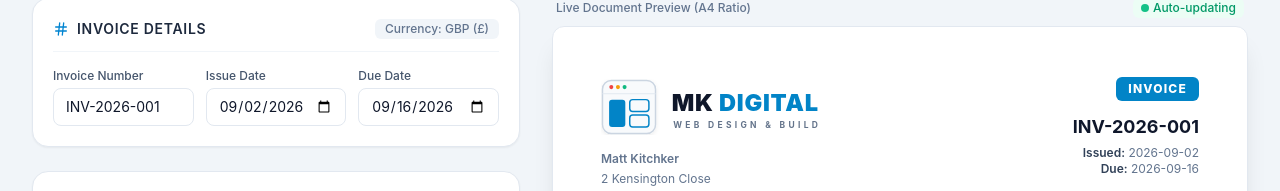
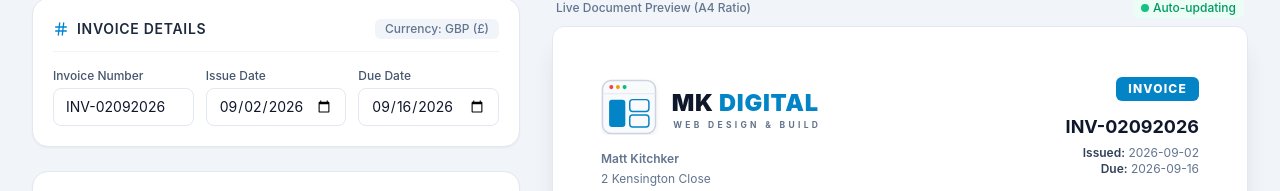
Before and after one commit to kitchyk00/invoice, a React (Vite) app: page / in a window 1280 px wide. Shown: the part 111-302 px from the top of the page. Built offline with nearby package versions, Linux system fonts and the light colour scheme.

Commit message:
feat: auto-generate invoice number from issue date

```diff
--- a/src/App.tsx
+++ b/src/App.tsx
@@ -38,6 +38,14 @@ const DEFAULT_CLIENT: ClientInfo = {
 
 const BRAND_ACCENT_COLOR = '#0284c7';
 
+const formatInvoiceNumberFromDate = (dateStr?: string) => {
+  const date = dateStr ? new Date(dateStr) : new Date();
+  const day = String(date.getDate()).padStart(2, '0');
+  const month = String(date.getMonth() + 1).padStart(2, '0');
+  const year = date.getFullYear();
+  return `INV-${day}${month}${year}`;
+};
+
 export default function App() {
   const [savedSuccess, setSavedSuccess] = useState(false);
   const [isExporting, setIsExporting] = useState(false);
@@ -64,9 +72,11 @@ export default function App() {
     return DEFAULT_SELLER;
   };
 
+  const initialIssueDate = new Date().toISOString().split('T')[0];
+
   const [invoice, setInvoice] = useState<InvoiceData>({
-    invoiceNumber: 'INV-' + new Date().getFullYear() + '-001',
-    issueDate: new Date().toISOString().split('T')[0],
+    invoiceNumber: formatInvoiceNumberFromDate(initialIssueDate),
+    issueDate: initialIssueDate,
     dueDate: new Date(Date.now() + 14 * 24 * 60 * 60 * 1000).toISOString().split('T')[0],
     currency: '£',
     seller: getInitialSeller(),
@@ -271,7 +281,14 @@ export default function App() {
                 <input
                   type="date"
                   value={invoice.issueDate}
-                  onChange={e => setInvoice({ ...invoice, issueDate: e.target.value })}
+                  onChange={e => {
+                    const newIssueDate = e.target.value;
+                    setInvoice(prev => ({
+                      ...prev,
+                      issueDate: newIssueDate,
+                      invoiceNumber: formatInvoiceNumberFromDate(newIssueDate)
+                    }));
+                  }}
                   className="w-full px-3 py-2 text-sm border border-slate-200 rounded-lg focus:ring-2 focus:ring-sky-500 focus:outline-none"
                 />
               </div>
```
